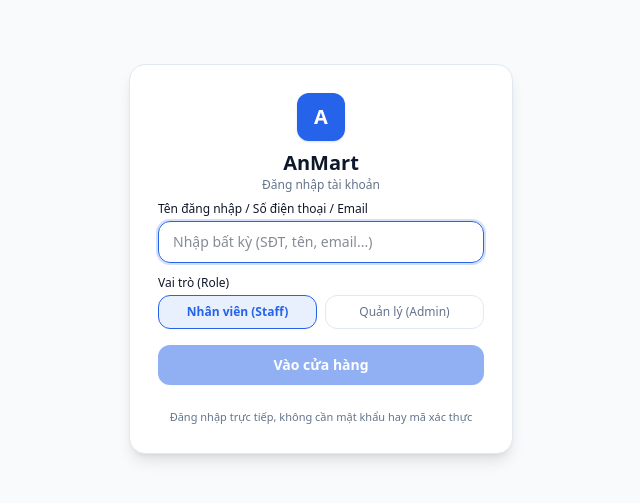
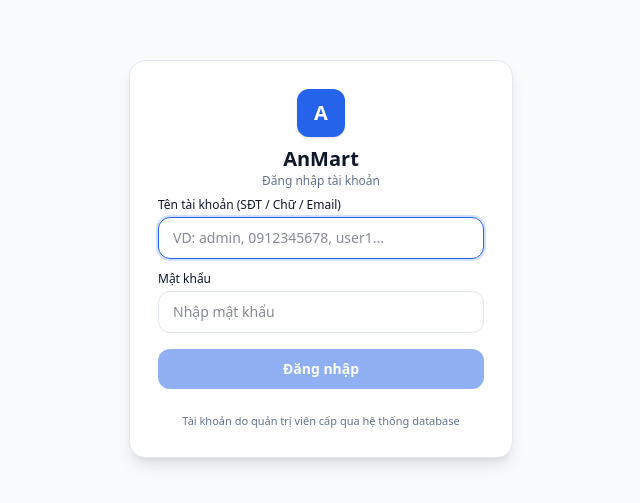
Before and after one commit to minhquang55/anmart, a Next.js app: page /catalog in a window 1280 px wide. Shown: the part 141-644 px from the top of the page, without its empty margins (319-959 px from the left). Built offline with nearby package versions, Linux system fonts and the light colour scheme.

Commit message:
feat(auth): account + password authentication supporting any username format via staff_accounts

```diff
--- a/src/components/AuthGate.tsx
+++ b/src/components/AuthGate.tsx
@@ -8,6 +8,7 @@ export type UserRole = "admin" | "staff";
 export interface AppUser {
   id: string;
   name: string;
+  displayName: string;
   role: UserRole;
 }
 
@@ -57,7 +58,6 @@ export default function AuthGate({
   const snapshot = useSyncExternalStore(subscribe, getStoredSnapshot, getServerSnapshot);
   const [localUser, setLocalUser] = useState<AppUser | null>(null);
 
-  // Xác định user từ snapshot hoặc state cục bộ vừa đăng nhập
   let currentUser: AppUser | null = localUser;
   if (!currentUser && snapshot) {
     try {
@@ -101,28 +101,69 @@ export default function AuthGate({
 
 function LoginForm({ onLogin }: { onLogin: (user: AppUser) => void }) {
   const [identifier, setIdentifier] = useState("");
-  const [role, setRole] = useState<UserRole>("staff");
+  const [password, setPassword] = useState("");
+  const [error, setError] = useState("");
   const [busy, setBusy] = useState(false);
 
-  function submit(e: React.FormEvent) {
+  async function submit(e: React.FormEvent) {
     e.preventDefault();
-    const name = identifier.trim();
-    if (!name) return;
+    setError("");
+    const account = identifier.trim();
+    if (!account || !password) {
+      setError("Vui lòng nhập tài khoản và mật khẩu");
+      return;
+    }
 
     setBusy(true);
+    const sb = getSupabase();
 
-    // Tự động gán quyền admin nếu tên hoặc sđt chứa từ khoá "admin"
-    const finalRole: UserRole =
-      role === "admin" || name.toLowerCase().includes("admin") ? "admin" : "staff";
+    try {
+      // 1. Thử xác thực qua bảng staff_accounts (hỗ trợ text tự do, sđt, email)
+      const { data, error: rpcErr } = await sb.rpc("verify_staff_login", {
+        p_username: account,
+        p_password: password,
+      });
 
-    const user: AppUser = {
-      id: name,
-      name,
-      role: finalRole,
-    };
+      if (!rpcErr && data) {
+        const res = data as { username: string; role: string; display_name: string };
+        onLogin({
+          id: res.username,
+          name: res.username,
+          displayName: res.display_name || res.username,
+          role: res.role === "admin" ? "admin" : "staff",
+        });
+        setBusy(false);
+        return;
+      }
 
-    onLogin(user);
-    setBusy(false);
+      // 2. Fallback thử qua Supabase Auth truyền thống (nếu tài khoản dạng email có sẵn trong auth.users)
+      const emailToTry = account.includes("@") ? account : `${account.replace(/[^0-9]/g, "")}@anmart.vn`;
+      const { data: authData, error: authErr } = await sb.auth.signInWithPassword({
+        email: emailToTry,
+        password,
+      });
+
+      if (!authErr && authData.user) {
+        // Lấy role từ metadata
+        const userMeta = authData.user.user_metadata || {};
+        const isAdmin = userMeta.role === "admin" || account.toLowerCase().includes("admin");
+        onLogin({
+          id: authData.user.id,
+          name: account,
+          displayName: account,
+          role: isAdmin ? "admin" : "staff",
+        });
+        setBusy(false);
+        return;
+      }
+
+      setError("Tài khoản hoặc mật khẩu không chính xác.");
+    } catch (err: unknown) {
+      const msg = err instanceof Error ? err.message : String(err);
+      setError(`Lỗi đăng nhập: ${msg}`);
+    } finally {
+      setBusy(false);
+    }
   }
 
   return (
@@ -142,7 +183,7 @@ function LoginForm({ onLogin }: { onLogin: (user: AppUser) => void }) {
         <div className="space-y-3">
           <div>
             <label className="mb-1 block text-xs font-medium text-foreground">
-              Tên đăng nhập / Số điện thoại / Email
+              Tên tài khoản (SĐT / Chữ / Email)
             </label>
             <input
               type="text"
@@ -150,51 +191,41 @@ function LoginForm({ onLogin }: { onLogin: (user: AppUser) => void }) {
               autoFocus
               value={identifier}
               onChange={(e) => setIdentifier(e.target.value)}
-              placeholder="Nhập bất kỳ (SĐT, tên, email...)"
+              placeholder="VD: admin, 0912345678, user1..."
               className="w-full rounded-xl border border-border bg-transparent px-3.5 py-2.5 text-sm transition-colors focus:border-primary focus:outline-hidden focus:ring-2 focus:ring-primary/20"
             />
           </div>
 
           <div>
             <label className="mb-1 block text-xs font-medium text-foreground">
-              Vai trò (Role)
+              Mật khẩu
             </label>
-            <div className="grid grid-cols-2 gap-2">
-              <button
-                type="button"
-                onClick={() => setRole("staff")}
-                className={`rounded-xl border py-2 text-xs font-medium transition-all ${
-                  role === "staff"
-                    ? "border-primary bg-primary/10 text-primary font-semibold"
-                    : "border-border text-muted hover:bg-muted/10"
-                }`}
-              >
-                Nhân viên (Staff)
-              </button>
-              <button
-                type="button"
-                onClick={() => setRole("admin")}
-                className={`rounded-xl border py-2 text-xs font-medium transition-all ${
-                  role === "admin"
-                    ? "border-primary bg-primary/10 text-primary font-semibold"
-                    : "border-border text-muted hover:bg-muted/10"
-                }`}
-              >
-                Quản lý (Admin)
-              </button>
-            </div>
+            <input
+              type="password"
+              required
+              value={password}
+              onChange={(e) => setPassword(e.target.value)}
+              placeholder="Nhập mật khẩu"
+              className="w-full rounded-xl border border-border bg-transparent px-3.5 py-2.5 text-sm transition-colors focus:border-primary focus:outline-hidden focus:ring-2 focus:ring-primary/20"
+            />
           </div>
         </div>
 
+        {error && (
+          <div className="rounded-lg bg-danger/10 p-2.5 text-xs font-medium text-danger">
+            ⚠️ {error}
+          </div>
+        )}
+
         <button
-          disabled={busy || !identifier.trim()}
+          disabled={busy || !identifier.trim() || !password}
           className="w-full rounded-xl bg-primary py-2.5 text-sm font-semibold text-primary-foreground shadow-xs hover:bg-primary/90 disabled:opacity-50 transition-colors"
         >
-          {busy ? "Đang vào..." : "Vào cửa hàng"}
+          {busy ? "Đang kiểm tra..." : "Đăng nhập"}
         </button>
 
         <p className="pt-2 text-center text-[11px] text-muted">
-          Đăng nhập trực tiếp, không cần mật khẩu hay mã xác thực
+          Tài khoản do quản trị viên cấp qua hệ thống database
         </p>
       </form>
     </div>
```
